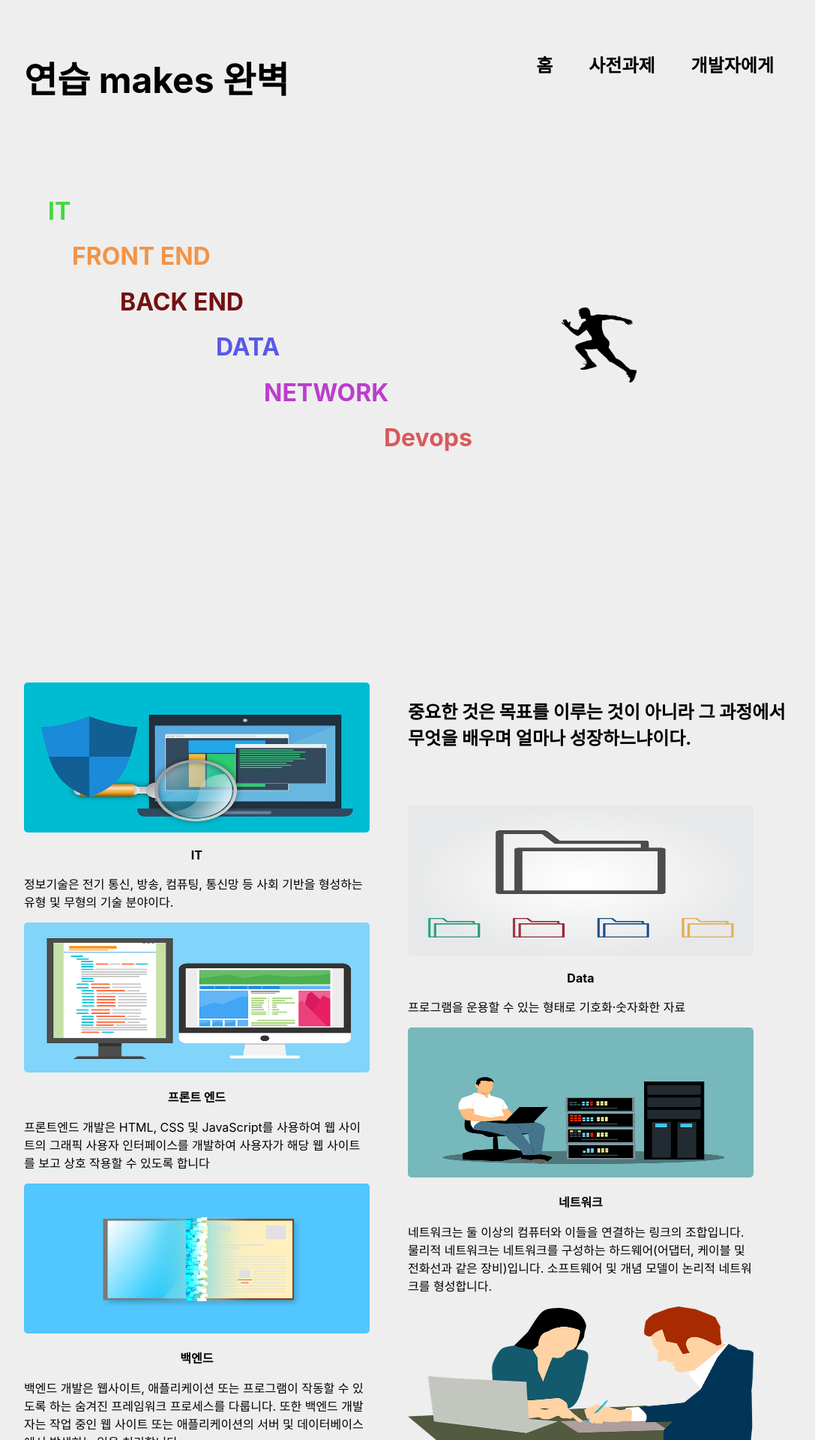
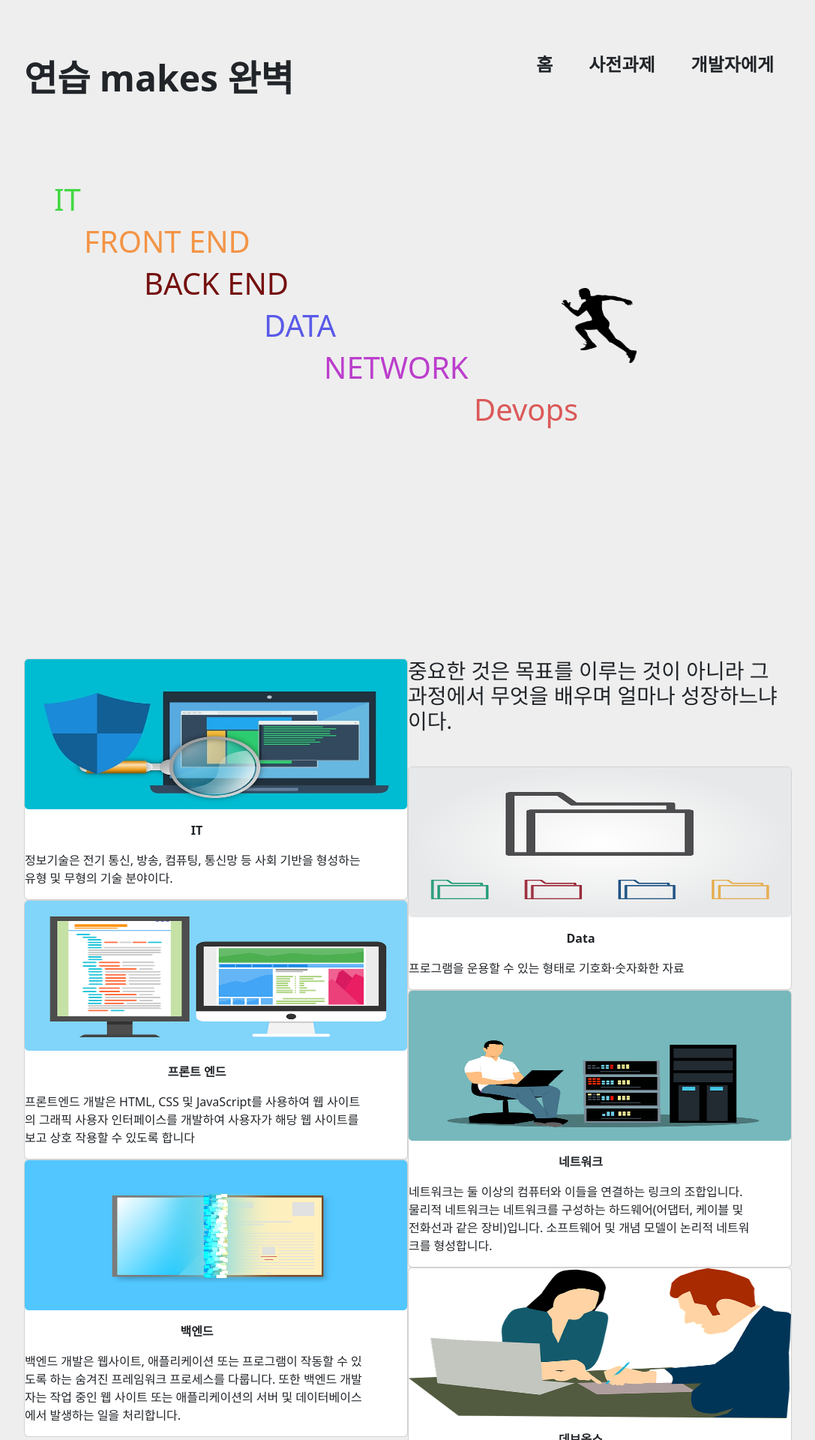
Before and after one commit to kanngji/PMP, a React (Create React App) app in the folder client/: page / in a window 1280 px wide. Shown: the part 60-1980 px from the top of the page at 75% size, without its empty margins (96-1183 px from the left). Built offline with nearby package versions, Linux system fonts and the light colour scheme.

Commit message:
라우팅 연결 부트스트랩 적용

```diff
--- a/client/package.json
+++ b/client/package.json
@@ -6,8 +6,12 @@
     "@testing-library/jest-dom": "^5.16.5",
     "@testing-library/react": "^13.4.0",
     "@testing-library/user-event": "^13.5.0",
+    "axios": "^1.2.6",
+    "bootstrap": "^5.2.3",
     "react": "^18.2.0",
+    "react-bootstrap": "^2.7.0",
     "react-dom": "^18.2.0",
+    "react-router-dom": "^6.8.0",
     "react-scripts": "5.0.1",
     "web-vitals": "^2.1.4"
   },
--- a/client/src/App.css
+++ b/client/src/App.css
@@ -1,10 +1,19 @@
 .App {
   background-color: #eee;
-  width: 80%;
+  width: 100%;
   padding: 10%;
   height: 100%;
   /* border: 1px solid #000; */
   position: relative;
+}
+
+.list a {
+  cursor: pointer;
+}
+
+.list a:hover {
+  border-bottom: 2px solid #000;
+  width: 80%;
 }
 /* NavCSS */
 .Nav {
@@ -109,12 +118,12 @@
 }
 
 .main_container .left_side .card img {
-  width: 90%;
+  width: 100%;
   height: 200px;
   border-radius: 5px;
 }
 .main_container .right_side .card img {
-  width: 90%;
+  width: 100%;
   height: 200px;
   border-radius: 5px;
 }
--- a/client/src/components/Main.js
+++ b/client/src/components/Main.js
@@ -11,7 +11,7 @@ export default function Main() {
     <>
       <div className="main_container">
         <div className="left_side">
-          <scetion>
+          <section>
             <div className="card">
               <img src={it_img}></img>
               <div className="content">
@@ -45,16 +45,16 @@ export default function Main() {
                 </span>
               </div>
             </div>
-          </scetion>
+          </section>
         </div>
         <div className="right_side">
           <div className="cheer">
-            <h2>
+            <h3>
               중요한 것은 목표를 이루는 것이 아니라 그 과정에서 무엇을 배우며
               얼마나 성장하느냐이다.
-            </h2>
+            </h3>
           </div>
-          <scetion>
+          <section>
             <div className="card">
               <img src={data_img}></img>
               <div className="content">
@@ -87,7 +87,7 @@ export default function Main() {
                 </span>
               </div>
             </div>
-          </scetion>
+          </section>
         </div>
       </div>
     </>
--- a/client/src/components/Nav.js
+++ b/client/src/components/Nav.js
@@ -1,14 +1,16 @@
 import React from "react";
+import { useNavigate } from "react-router-dom";
 
 export default function Nav() {
+  const navigate = useNavigate();
   return (
     <>
       <div className="Nav">
         <a>연습 makes 완벽</a>
         <div className="list">
-          <a>홈</a>
-          <a>사전과제</a>
-          <a>개발자에게</a>
+          <a onClick={() => navigate("/")}>홈</a>
+          <a onClick={() => navigate("list")}>사전과제</a>
+          <a onClick={() => navigate("developer")}>개발자에게</a>
         </div>
       </div>
     </>
--- a/client/src/index.js
+++ b/client/src/index.js
@@ -1,13 +1,23 @@
-import React from 'react';
-import ReactDOM from 'react-dom/client';
-import './index.css';
-import App from './App';
-import reportWebVitals from './reportWebVitals';
+import React from "react";
+import ReactDOM from "react-dom/client";
+import "./index.css";
+import App from "./App";
+import reportWebVitals from "./reportWebVitals";
+import "bootstrap/dist/css/bootstrap.min.css";
+import { BrowserRouter, Routes, Route } from "react-router-dom";
+import Developer from "./pages/Developer";
+import TaskList from "./pages/TaskList";
 
-const root = ReactDOM.createRoot(document.getElementById('root'));
+const root = ReactDOM.createRoot(document.getElementById("root"));
 root.render(
   <React.StrictMode>
-    <App />
+    <BrowserRouter>
+      <Routes>
+        <Route path="/" element={<App />} />
+        <Route path="/developer" element={<Developer />} />
+        <Route path="/list" element={<TaskList />} />
+      </Routes>
+    </BrowserRouter>
   </React.StrictMode>
 );
 
--- /dev/null
+++ b/client/src/pages/Developer.jsx
@@ -0,0 +1,5 @@
+import React from "react";
+
+export default function Developer() {
+  return <div>for_Developer</div>;
+}
--- /dev/null
+++ b/client/src/pages/TaskList.jsx
@@ -0,0 +1,5 @@
+import React from "react";
+
+export default function TaskList() {
+  return <div>TaskList</div>;
+}
```
Also changed, not shown: client/src/components/Popup.js (added), 1 other file (tests, documents, lock files or other folders).
